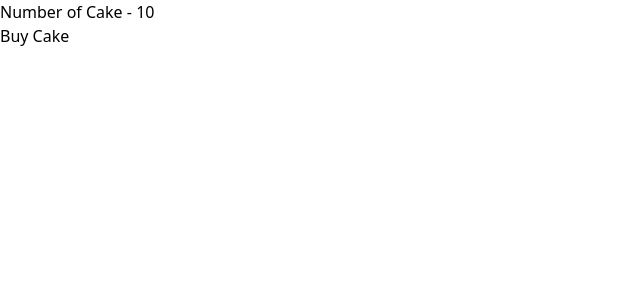
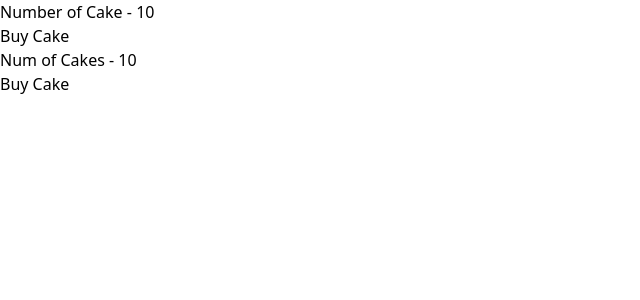
Before and after one commit to SHUBHAM123Q/Reack_Project, a React (Create React App) app: page / in a window 1280 px wide. Shown: the top 300 px of the page, without its empty margins (0-640 px from the left). Built offline with nearby package versions, Linux system fonts and the light colour scheme.

Commit message:
redux-thunk

```diff
--- a/src/Componets/Apps.js
+++ b/src/Componets/Apps.js
@@ -2,12 +2,14 @@ import React from 'react'
 import { Provider } from 'react-redux'
 import store from './Redux/store'
 import CakeContainer from './CakeContainer/CakeContainer'
+import Hookcontainer from './CakeContainer/Hookcontainer'
 
 const Apps = () => {
   return (
     <>
         <Provider store={store}>
             <CakeContainer/>
+            <Hookcontainer/>
         </Provider>
     </>
   )
--- /dev/null
+++ b/src/Componets/CakeContainer/Hookcontainer.jsx
@@ -0,0 +1,18 @@
+import React from "react";
+import { useSelector } from "react-redux";
+import { useDispatch } from "react-redux";
+import { buyCake } from "../Redux/Cake/CakeActions";
+
+const Hookcontainer = () => {
+    const numofCakes = useSelector(state => state.numofCakes)
+    const disptch = useDispatch()
+
+    return(
+        <div>
+            <h2>Num of Cakes - {numofCakes}</h2>
+            <button onClick={() => disptch(buyCake())}>Buy Cake</button>
+        </div>
+    )
+}
+
+export default Hookcontainer
```
